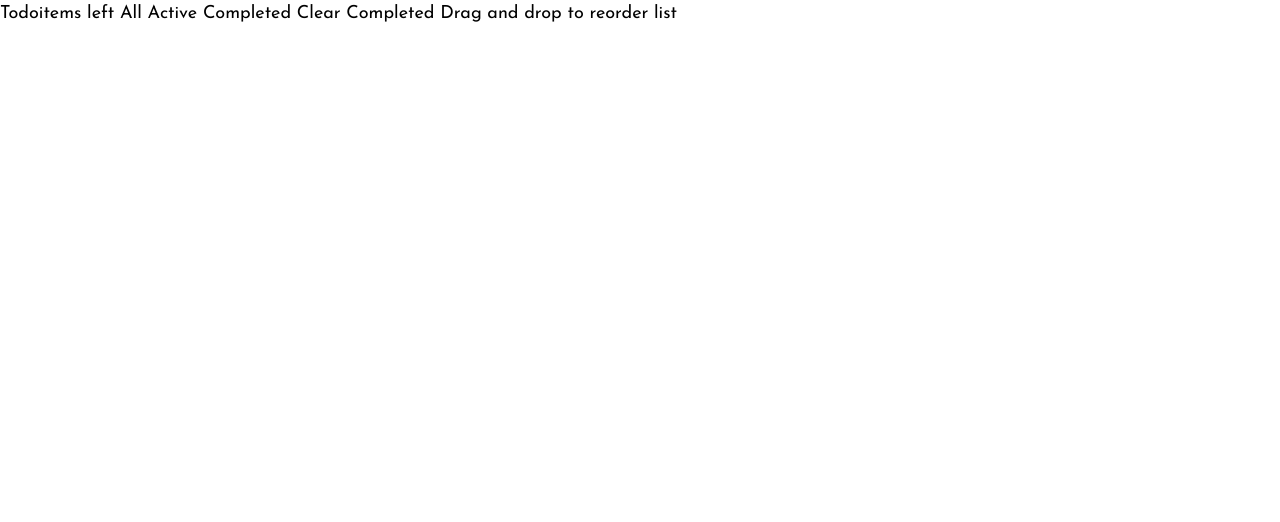
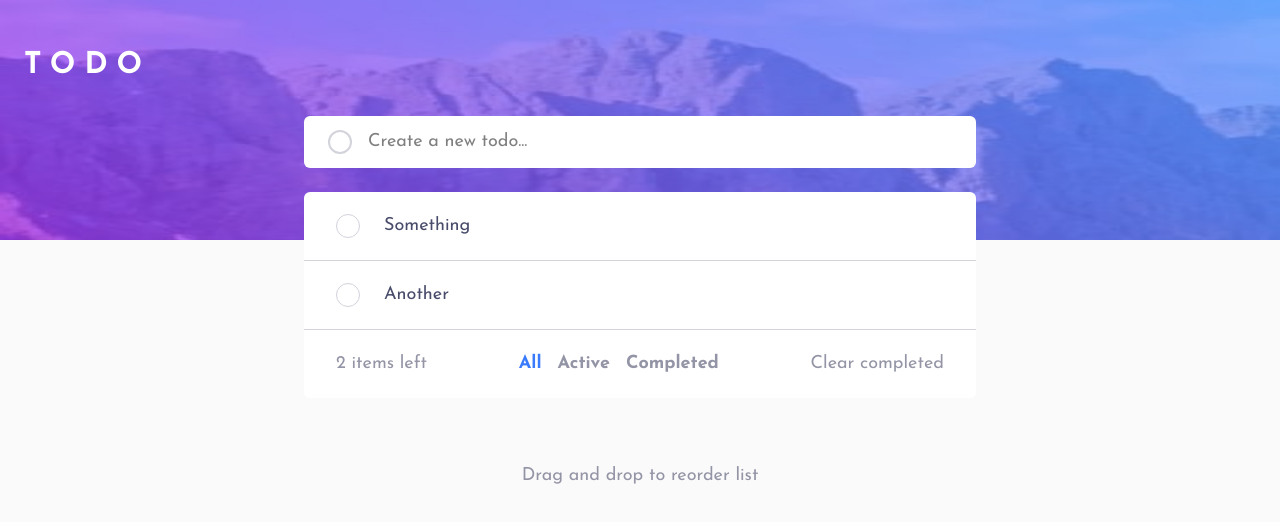
Before and after one commit to TonyFred-code/todo-app, a React (Vite) app: page / in a window 1280 px wide. Shown: the top 522 px of the page. Built offline with nearby package versions, Linux system fonts and the light colour scheme.

Commit message:
feat: create todo in light mode
add components for rendering all todo items
add hook and constants for filtering and manipulating todo items

```diff
--- a/src/App.jsx
+++ b/src/App.jsx
@@ -1,10 +1,83 @@
+import { useState } from "react";
+import Form from "./components/Form.jsx";
+import Header from "./components/Header.jsx";
+import TodoItems from "./components/TodoItems.jsx";
+import useTasks from "./hooks/useTasks.jsx";
+import { FILTERS } from "./constants/filters.js";
+import FilterTodoItems from "./components/FilterTodoItems.jsx";
+
+const defaultTodoItems = [
+  {
+    id: 0,
+    content: "Something",
+    done: false,
+  },
+  {
+    id: 1,
+    content: "Another",
+    done: false,
+  },
+];
+
 export default function App() {
+  const {
+    handleAddTask,
+    todoItems,
+    handleDeleteTask,
+    toggleDoneTodo,
+    clearCompleted,
+  } = useTasks(defaultTodoItems);
+  const [activeFilter, setActiveFilter] = useState(FILTERS.ALL);
+
+  const activeTodoItemsCount = todoItems.filter((item) => !item.done).length;
+  let renderedTodoItems;
+
+  switch (activeFilter) {
+    case FILTERS.ACTIVE:
+      renderedTodoItems = todoItems.filter((item) => !item.done);
+      break;
+
+    case FILTERS.COMPLETED:
+      renderedTodoItems = todoItems.filter((item) => item.done);
+      break;
+
+    default:
+      renderedTodoItems = todoItems;
+      break;
+  }
+
+  function switchFilter(nextFilter) {
+    if (nextFilter === activeFilter) return;
+
+    setActiveFilter(nextFilter);
+  }
+
   return (
-    <div>
-      Todo
-      {/* Add dynamic number */}
-      items left All Active Completed Clear Completed Drag and drop to reorder
-      list
+    <div className="min-h-screen bg-gray-50 bg-[url('/images/bg-mobile-light.jpg')] bg-size-[100%_30%] bg-no-repeat py-12 px-6">
+      <Header />
+      <main className="py-8 flex flex-col items-center">
+        <div className="space-y-6 w-full max-w-lg lg:max-w-2xl">
+          <Form createTodoItem={handleAddTask} />
+          <TodoItems
+            todoItemsList={renderedTodoItems}
+            deleteTodo={handleDeleteTask}
+            toggleTodoDone={toggleDoneTodo}
+            handleClearDone={clearCompleted}
+            activeFilter={activeFilter}
+            activeTodoItemsCount={activeTodoItemsCount}
+            switchFilter={switchFilter}
+          />
+          <div className="flex py-4 px-8 bg-white rounded-md md:hidden w-full items-center justify-center gap-8">
+            <FilterTodoItems
+              switchFilter={switchFilter}
+              activeFilter={activeFilter}
+            />
+          </div>
+        </div>
+        <div className="my-10">
+          <span className="text-gray-600">Drag and drop to reorder list</span>
+        </div>
+      </main>
     </div>
   );
 }
```
